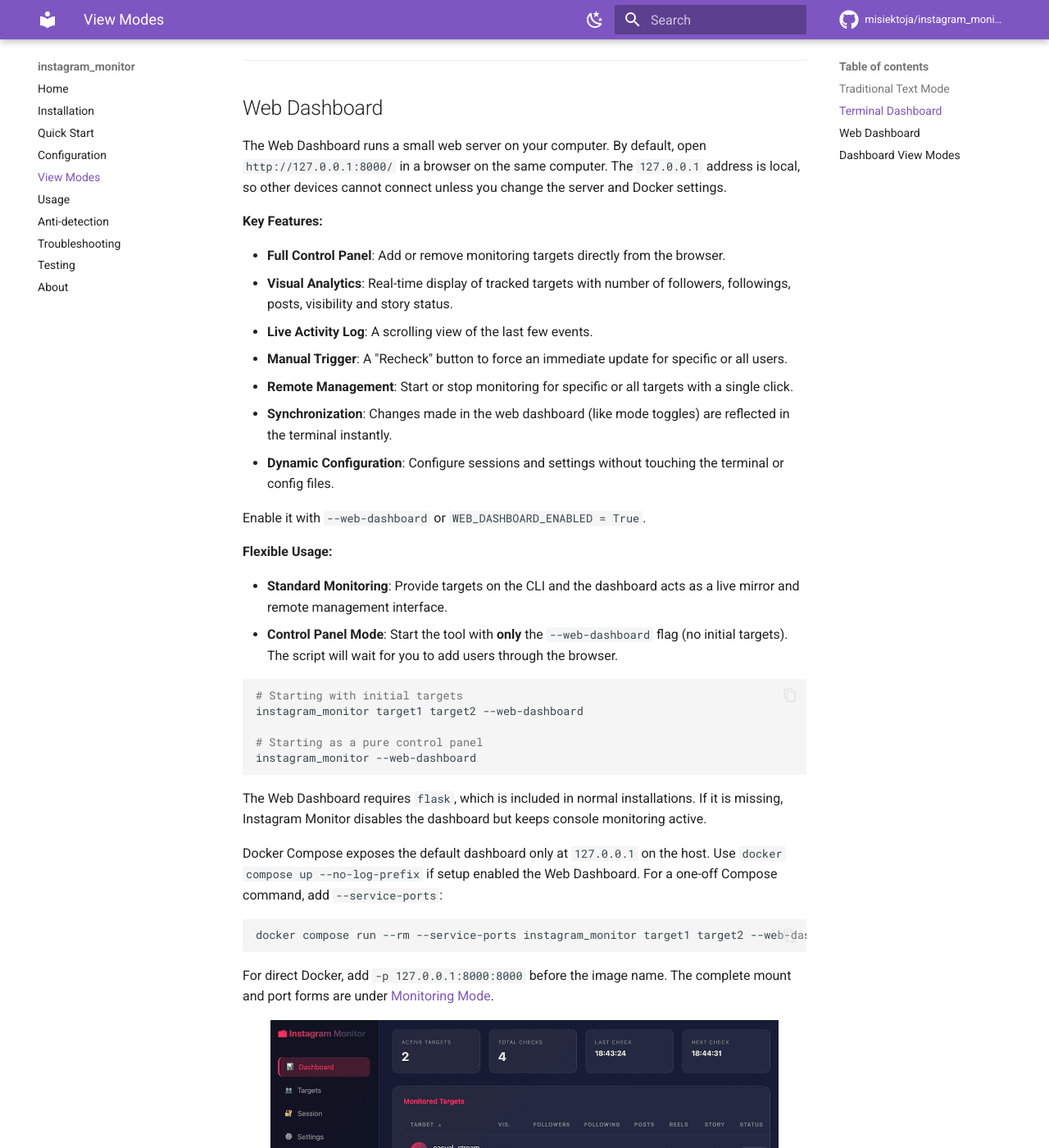
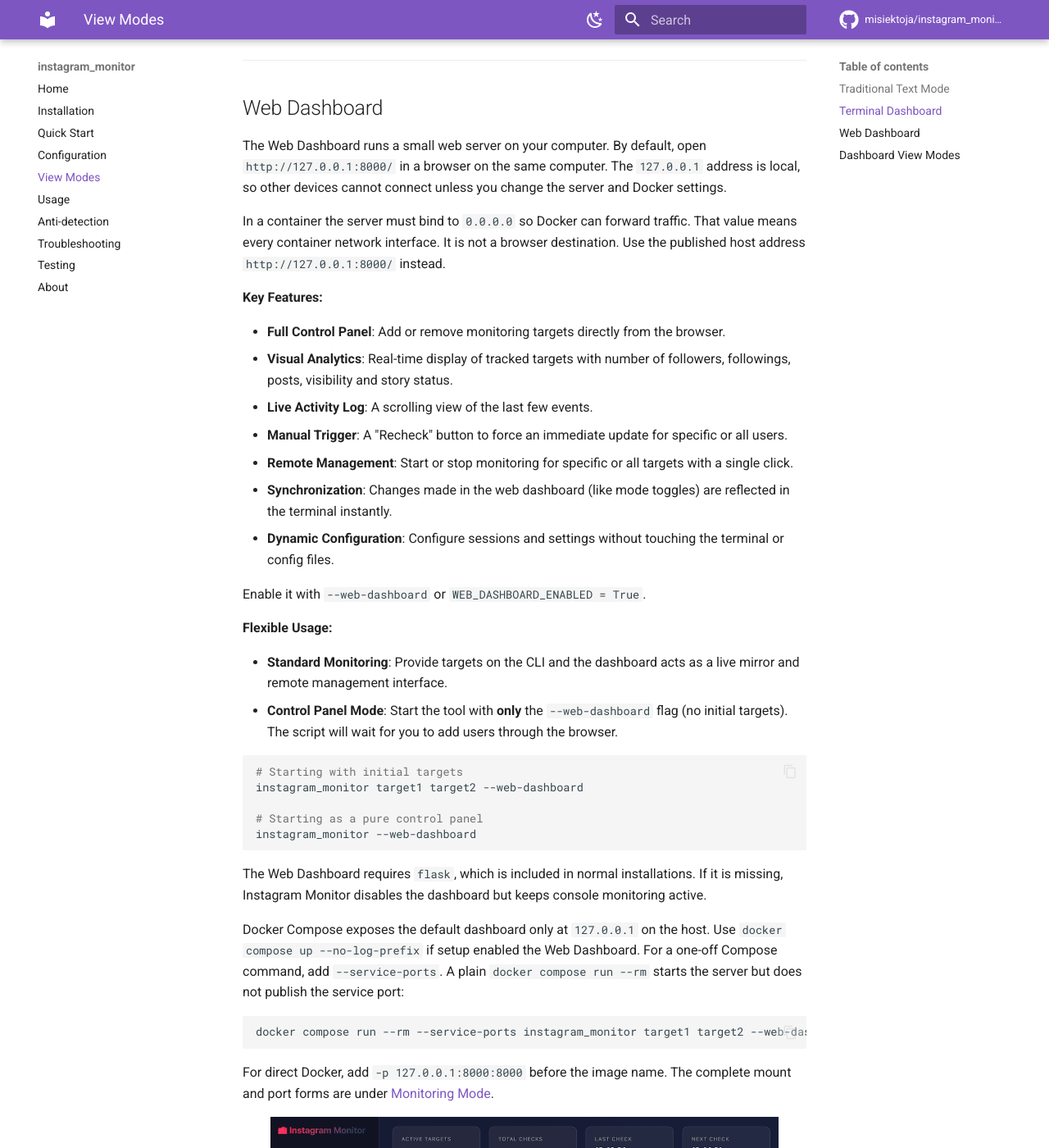
Before and after one commit to misiektoja/instagram_monitor, an MkDocs documentation site: the page built from docs/view-modes.md, in a window 1280 px wide and 1400 px high, scrolled down 1760 px. Shown: the whole window at 82% size. Built offline with MkDocs 1.6.1 and Material for MkDocs 9.7.7, drawn with Linux system fonts in a browser that asks for light colours; comment, search, counter and statistics services are not loaded.

Commit message:
docs(dashboard): explain container bind and host access

````diff
--- a/docs/view-modes.md
+++ b/docs/view-modes.md
@@ -60,6 +60,8 @@
 
 The Web Dashboard runs a small web server on your computer. By default, open `http://127.0.0.1:8000/` in a browser on the same computer. The `127.0.0.1` address is local, so other devices cannot connect unless you change the server and Docker settings.
 
+In a container the server must bind to `0.0.0.0` so Docker can forward traffic. That value means every container network interface. It is not a browser destination. Use the published host address `http://127.0.0.1:8000/` instead.
+
 **Key Features:**
 
 - **Full Control Panel**: Add or remove monitoring targets directly from the browser.
@@ -87,7 +89,7 @@
 
 The Web Dashboard requires `flask`, which is included in normal installations. If it is missing, Instagram Monitor disables the dashboard but keeps console monitoring active.
 
-Docker Compose exposes the default dashboard only at `127.0.0.1` on the host. Use `docker compose up --no-log-prefix` if setup enabled the Web Dashboard. For a one-off Compose command, add `--service-ports`:
+Docker Compose exposes the default dashboard only at `127.0.0.1` on the host. Use `docker compose up --no-log-prefix` if setup enabled the Web Dashboard. For a one-off Compose command, add `--service-ports`. A plain `docker compose run --rm` starts the server but does not publish the service port:
 
 ```sh
 docker compose run --rm --service-ports instagram_monitor target1 target2 --web-dashboard
````
